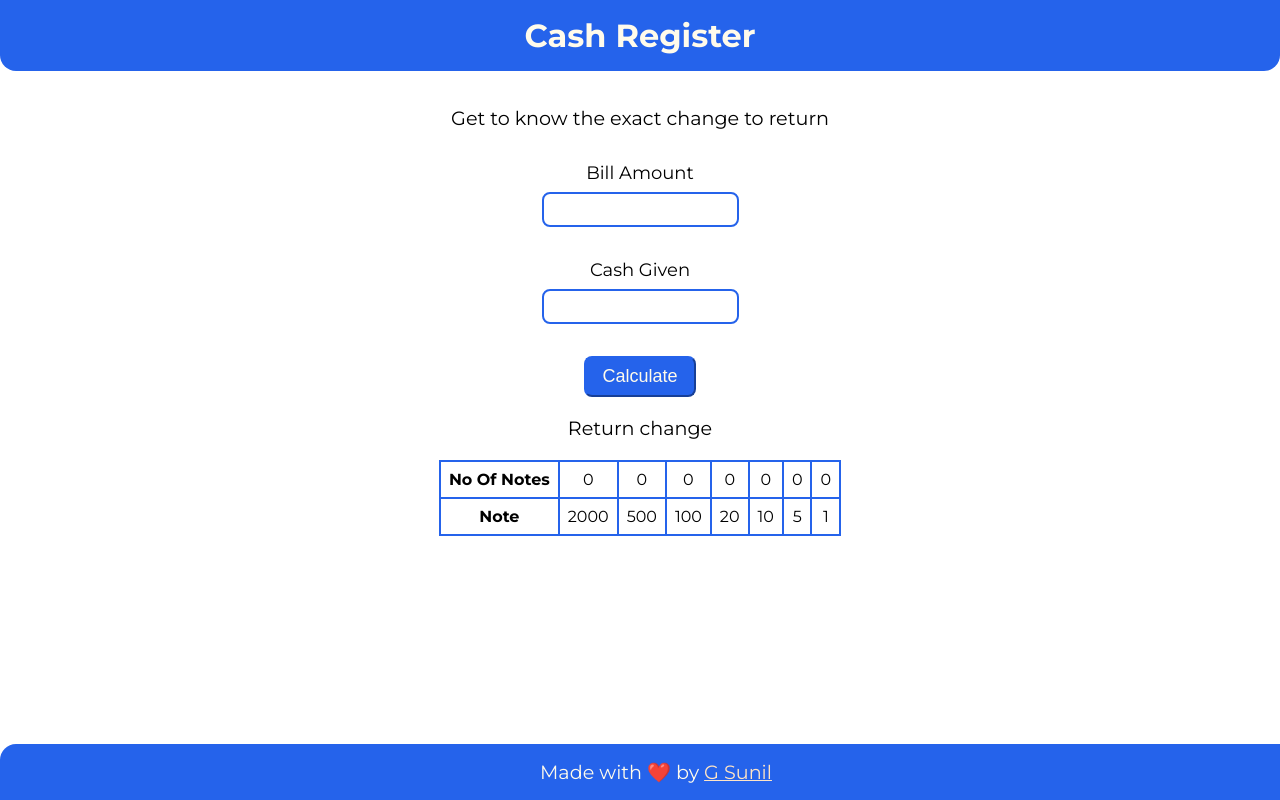
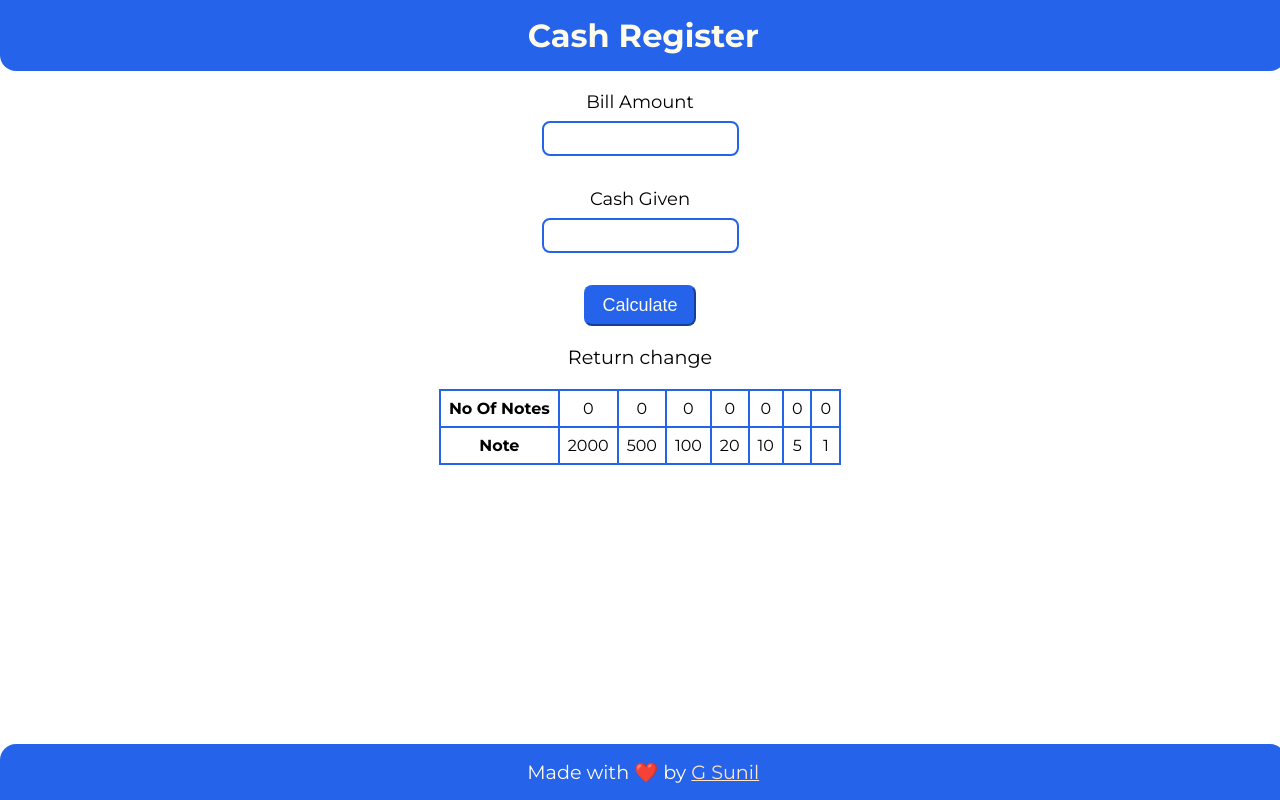
Before and after one commit to gsunil99/cash-register, a plain HTML site: page index.html in a window 1280 px wide. Drawn offline with Linux system fonts and the light colour scheme.

Commit message:
completed

```diff
--- a/style.css
+++ b/style.css
@@ -17,6 +17,8 @@ body{
     text-align: center;
     border-bottom-left-radius: 1rem;
     border-bottom-right-radius: 1rem;
+    position: fixed;
+    width: 98%;
 }
 main{
     margin: auto;
@@ -65,7 +67,7 @@ footer {
     overflow: hidden;
     position: fixed;
     bottom: 0;
-    width: 100%;
+    width: 98%;
     padding: 1rem;
     background-color: var(--primary-color);
     text-align: center;
```
